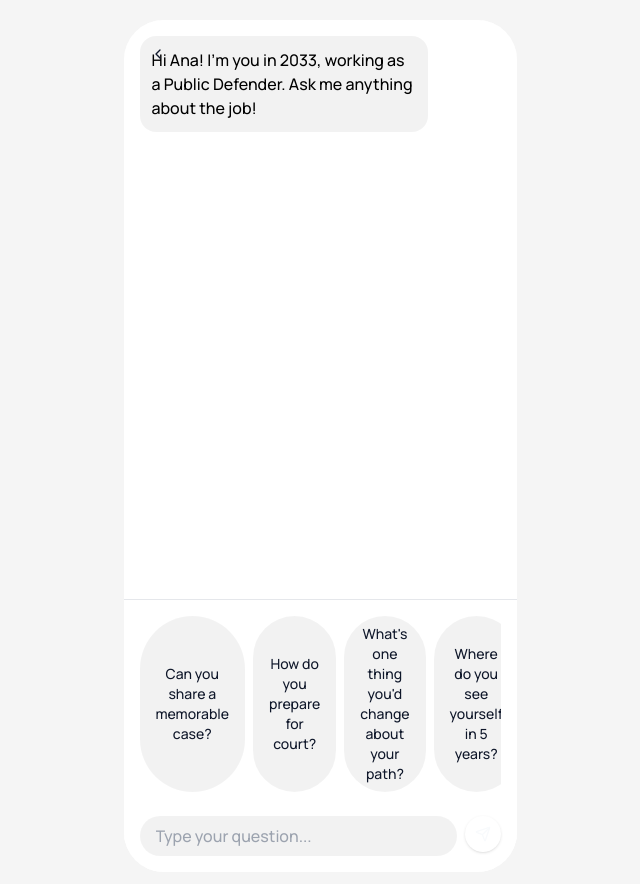
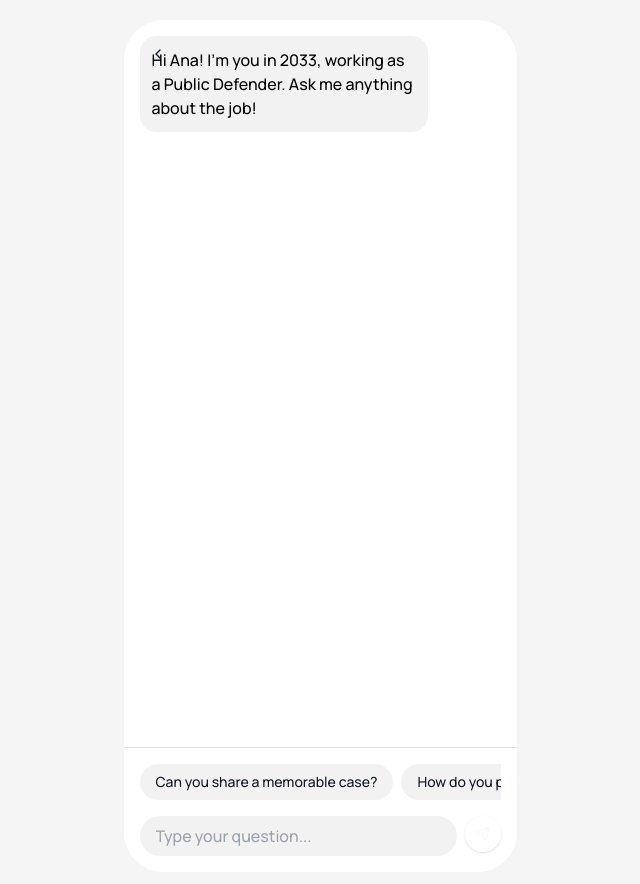
Before and after one commit to arthur-napoleao/beacon, a React (Vite) app: page /chat in a window 1280 px wide. Shown: the top 884 px of the page, without its empty margins (320-960 px from the left). Built offline with nearby package versions, Linux system fonts and the light colour scheme.

Commit message:
Update Public Defender and Chat Screens

```diff
--- a/src/screens/DefenderDeepDive.tsx
+++ b/src/screens/DefenderDeepDive.tsx
@@ -79,7 +79,7 @@ export function DefenderDeepDive() {
 
   return (
     <motion.div
-      className="flex flex-col h-full bg-white relative overflow-auto"
+      className="flex flex-col h-full bg-white relative overflow-y-auto"
       initial={{ opacity: 0 }}
       animate={{ opacity: 1 }}
       exit={{ opacity: 0 }}
@@ -172,7 +172,7 @@ export function DefenderDeepDive() {
           <blockquote className="text-lg italic mb-2">
             "I walk into court knowing someone's freedom depends on my voice. It's intense, but when a verdict comes back 'not guilty' and I see relief on a family's face—nothing compares."
           </blockquote>
-          <div className="text-black/60">Jordan 2033 • Your Future Self</div>
+          <div className="text-black/60">Ana 2033 • Your Future Self</div>
         </div>
       </div>
 
--- a/src/screens/FutureChat.tsx
+++ b/src/screens/FutureChat.tsx
@@ -4,6 +4,8 @@ import { Button } from '@/components/ui/button';
 import { Navigation } from '@/components/ui/navigation';
 import { motion } from 'framer-motion';
 import { Send } from 'lucide-react';
+import { Swiper, SwiperSlide } from 'swiper/react';
+import 'swiper/css';
 
 interface ChatMessage {
   type: 'system' | 'user';
@@ -19,7 +21,7 @@ function QuickPrompt({ text, onClick }: QuickPromptProps) {
   return (
     <button
       onClick={() => onClick(text)}
-      className="px-4 py-2 bg-black/5 rounded-full text-sm hover:bg-black/10 transition-colors"
+      className="px-4 py-2 bg-black/5 rounded-full text-sm hover:bg-black/10 transition-colors whitespace-nowrap"
     >
       {text}
     </button>
@@ -113,14 +115,21 @@ export function FutureChat() {
 
       <div className="absolute bottom-0 left-0 right-0 bg-white border-t p-4">
         <div className="max-w-screen-sm mx-auto">
-          <div className="mb-4 flex gap-2 overflow-x-auto pb-2 scrollbar-hide">
+          <div className="mb-4">
+            <Swiper
+              slidesPerView="auto"
+              spaceBetween={8}
+              className="w-full"
+            >
               {quickPrompts.map((prompt, index) => (
+                <SwiperSlide key={index} style={{ width: 'auto' }}>
                   <QuickPrompt
-                key={index}
                     text={prompt}
                     onClick={handlePromptClick}
                   />
+                </SwiperSlide>
               ))}
+            </Swiper>
           </div>
 
           <div className="flex gap-2">
```
Lines whose indentation alone changed are shown as unchanged.
